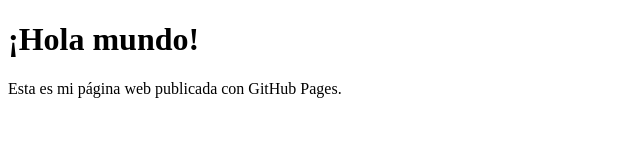
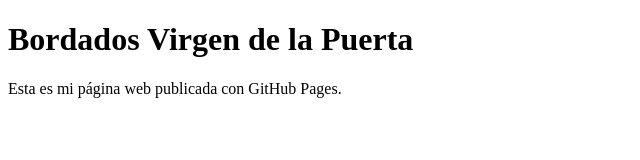
Before and after one commit to BORIVP/borivip.github.io, a plain HTML site: page index.html in a window 1280 px wide. Shown: the whole page, without its empty margins (0-640 px from the left). Drawn offline with Linux system fonts and the light colour scheme.

Commit message:
Update index.html

```diff
--- a/index.html
+++ b/index.html
@@ -2,10 +2,10 @@
 <html>
   <head>
     <meta charset="UTF-8">
-    <title>Mi Primera Página</title>
+    <title>Bordados Virgen de la Puerta</title>
   </head>
   <body>
-    <h1>¡Hola mundo!</h1>
+    <h1>Bordados Virgen de la Puerta</h1>
     <p>Esta es mi página web publicada con GitHub Pages.</p>
   </body>
 </html>
```
